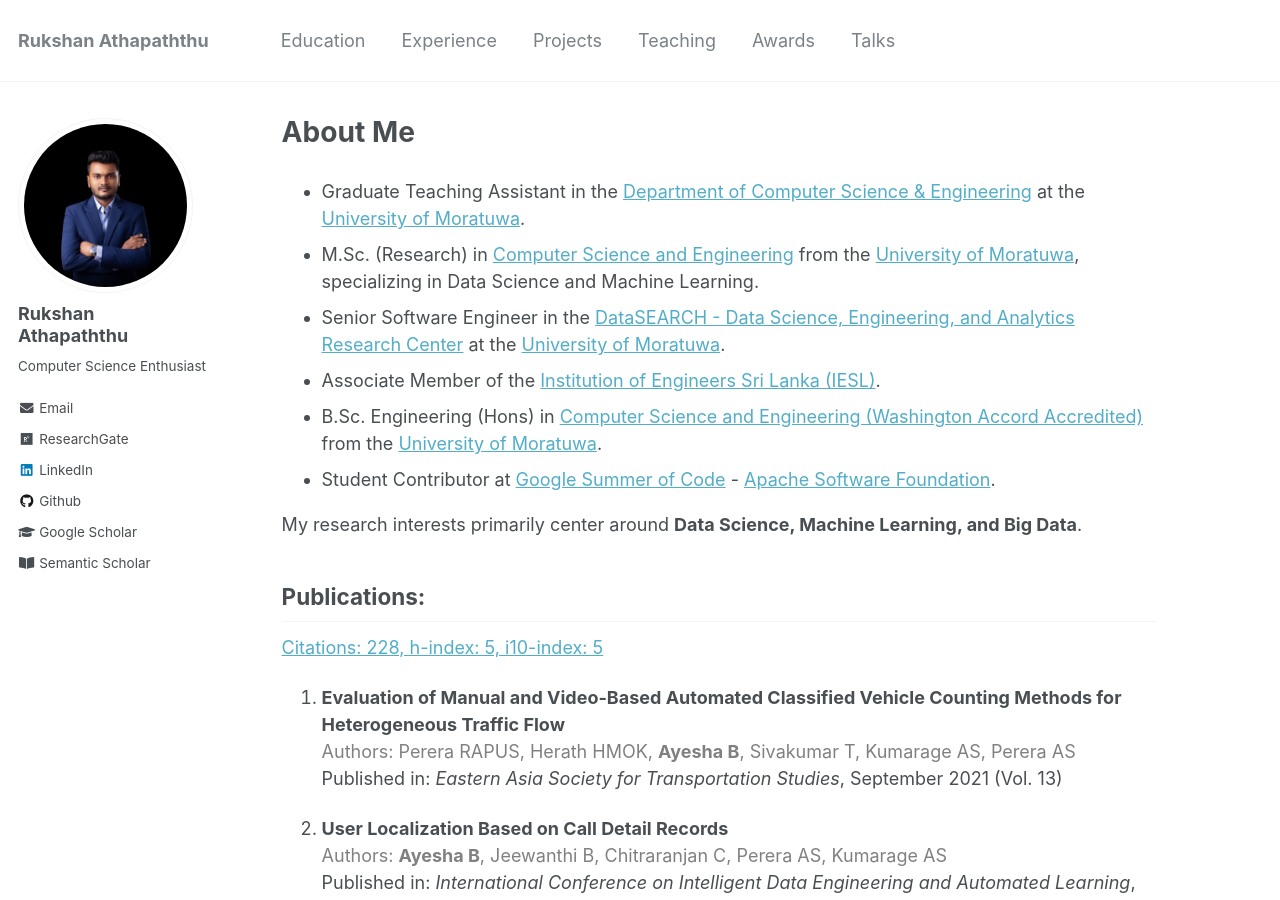
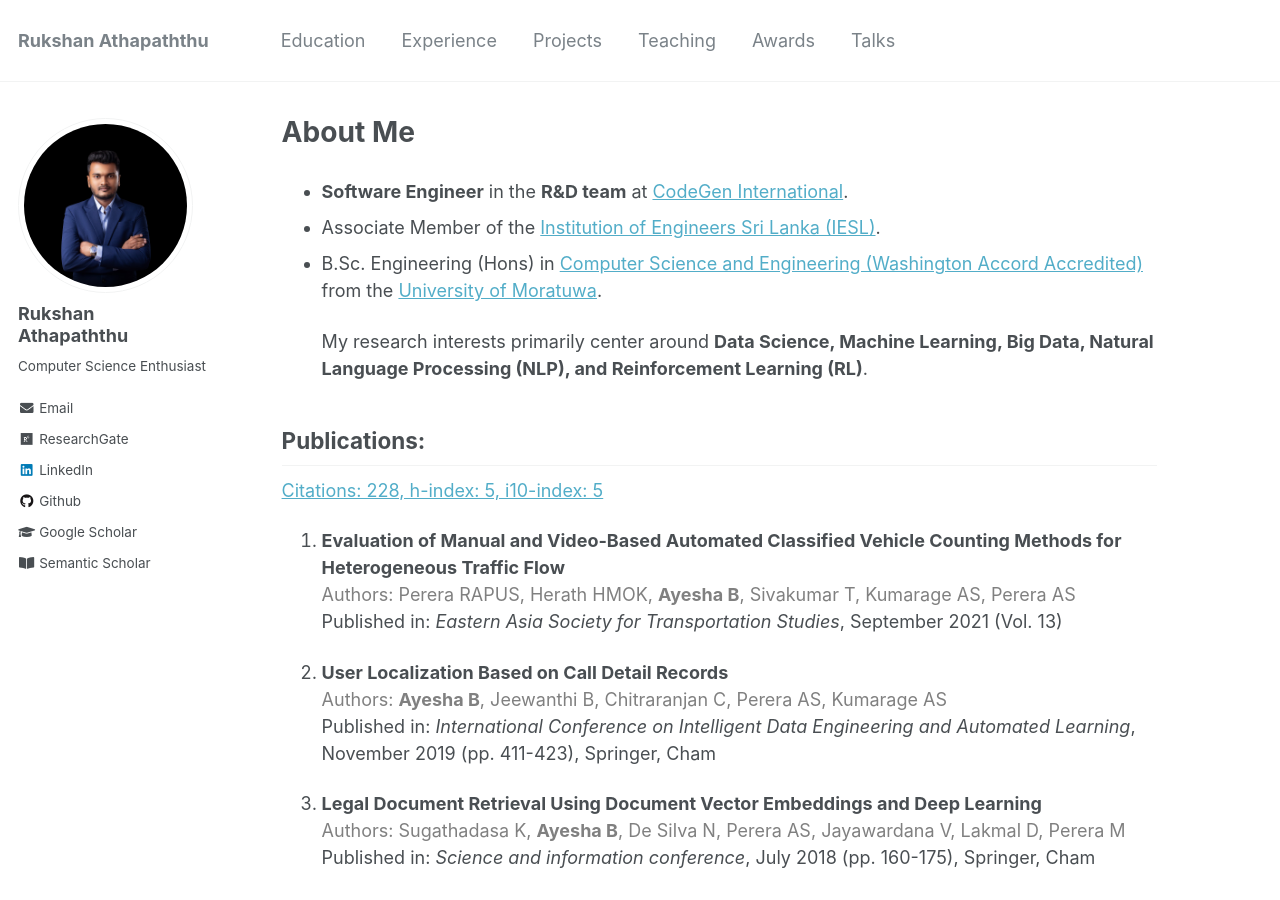
Before and after one commit to athapaththuamsrb/athapathtuamsrb.github.io, a Jekyll site: the page built from _pages/about.md, in a window 1280 px wide and 900 px high. Built offline with Jekyll 4.4.1, drawn with Linux system fonts in a browser that asks for light colours.

Commit message:
update educatuion

```diff
--- a/_pages/about.md
+++ b/_pages/about.md
@@ -8,37 +8,35 @@ redirect_from:
   - /about.html
 ---
 
-* Graduate Teaching Assistant in the [Department of Computer Science & Engineering](https://cse.mrt.ac.lk/) at the [University of Moratuwa](https://uom.lk/).
-* M.Sc. (Research) in [Computer Science and Engineering](https://cse.mrt.ac.lk/) from the [University of Moratuwa](https://uom.lk/), specializing in Data Science and Machine Learning.
-* Senior Software Engineer in the [DataSEARCH - Data Science, Engineering, and Analytics Research Center](https://uom.lk/datasearch/projects) at the [University of Moratuwa](https://uom.lk/).
-* Associate Member of the [Institution of Engineers Sri Lanka (IESL)](https://iesl.lk/index.php?lang=en).
-* B.Sc. Engineering (Hons) in [Computer Science and Engineering (Washington Accord Accredited)](https://cse.mrt.ac.lk/) from the [University of Moratuwa](https://uom.lk/).
-* Student Contributor at [Google Summer of Code](https://summerofcode.withgoogle.com/) - [Apache Software Foundation](https://summerofcode.withgoogle.com/archive/2017/projects/6359040665845760).
+- **Software Engineer** in the **R&D team** at [CodeGen International](https://codegen.co.uk).
+- Associate Member of the [Institution of Engineers Sri Lanka (IESL)](https://iesl.lk/index.php?lang=en).
+- B.Sc. Engineering (Hons) in [Computer Science and Engineering (Washington Accord Accredited)](https://cse.mrt.ac.lk/) from the [University of Moratuwa](https://uom.lk/).
 
-My research interests primarily center around **Data Science, Machine Learning, and Big Data**.
+  My research interests primarily center around **Data Science, Machine Learning, Big Data, Natural Language Processing (NLP), and Reinforcement Learning (RL)**.
 
 ## Publications:
+
 [Citations: 228, h-index: 5, i10-index: 5](https://scholar.google.com/citations?user=p_fJiXwAAAAJ&hl)
 
 1. **Evaluation of Manual and Video-Based Automated Classified Vehicle Counting Methods for Heterogeneous Traffic Flow**
    <span style="color:gray;">Authors: Perera RAPUS, Herath HMOK, **Ayesha B**, Sivakumar T, Kumarage AS, Perera AS</span>
-   Published in: *Eastern Asia Society for Transportation Studies*, September 2021 (Vol. 13)
+   Published in: _Eastern Asia Society for Transportation Studies_, September 2021 (Vol. 13)
 
 2. **User Localization Based on Call Detail Records**
    <span style="color:gray;">Authors: **Ayesha B**, Jeewanthi B, Chitraranjan C, Perera AS, Kumarage AS</span>
-   Published in: *International Conference on Intelligent Data Engineering and Automated Learning*, November 2019 (pp. 411-423), Springer, Cham
+   Published in: _International Conference on Intelligent Data Engineering and Automated Learning_, November 2019 (pp. 411-423), Springer, Cham
 
 3. **Legal Document Retrieval Using Document Vector Embeddings and Deep Learning**
    <span style="color:gray;">Authors: Sugathadasa K, **Ayesha B**, De Silva N, Perera AS, Jayawardana V, Lakmal D, Perera M</span>
-   Published in: *Science and information conference*, July 2018 (pp. 160-175), Springer, Cham
+   Published in: _Science and information conference_, July 2018 (pp. 160-175), Springer, Cham
 
 4. **Synergistic Union of Word2vec and Lexicon for Domain Specific Semantic Similarity**
    <span style="color:gray;">Authors: Sugathadasa K, **Ayesha B**, De Silva N, Perera AS, Jayawardana V, Lakmal D, Perera M</span>
-   Published in: *IEEE international conference on industrial and information systems (ICIIS)*, December 2017 (pp. 1-6), IEEE
+   Published in: _IEEE international conference on industrial and information systems (ICIIS)_, December 2017 (pp. 1-6), IEEE
 
 5. **Word vector embeddings and domain specific semantic based semi-supervised ontology instance population**
    <span style="color:gray;">Authors: Jayawardana V, Lakmal D, De Silva N, Perera AS, Sugathadasa K, **Ayesha B**, Perera M</span>
-   Published in: *International Journal on Advances in ICT for Emerging Regions*, December 2017
+   Published in: _International Journal on Advances in ICT for Emerging Regions_, December 2017
 
 ## Patents:
 
```
Also changed, not shown: _pages/education.md (+9 -9 lines).
